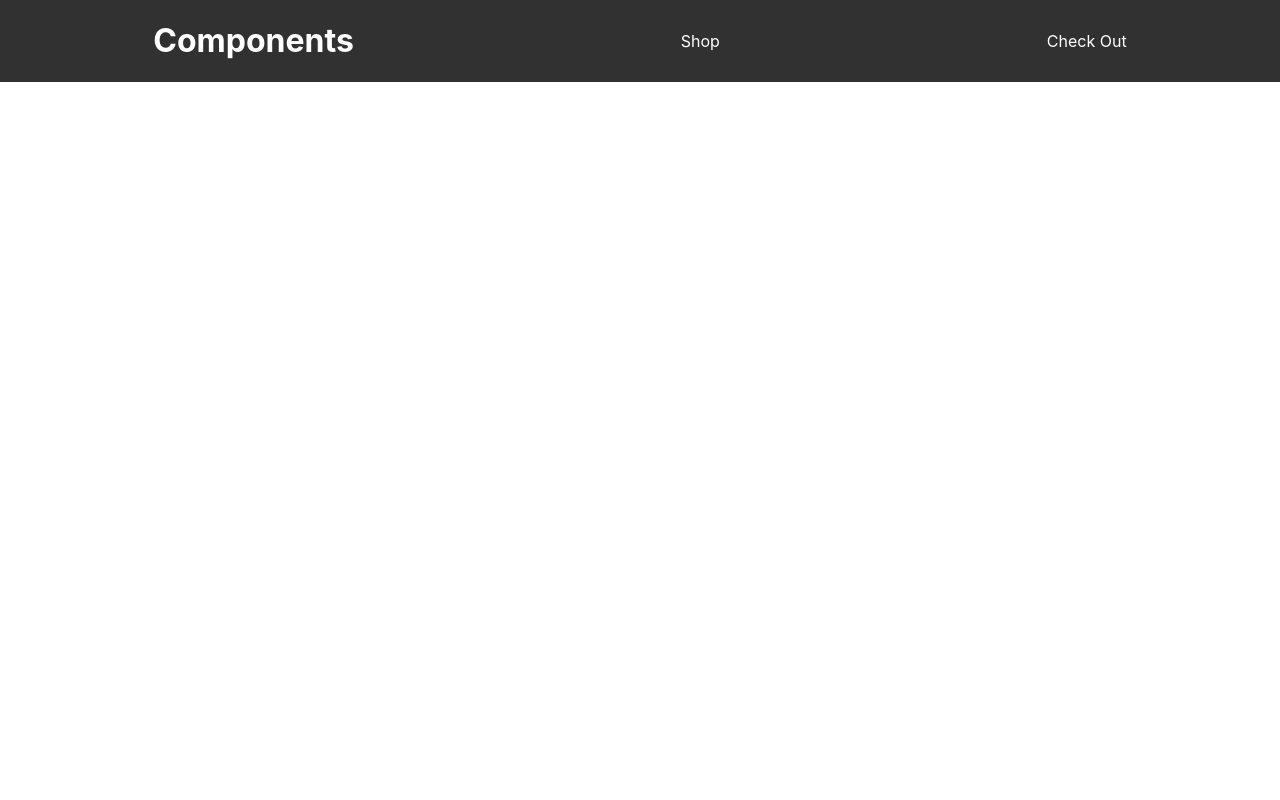
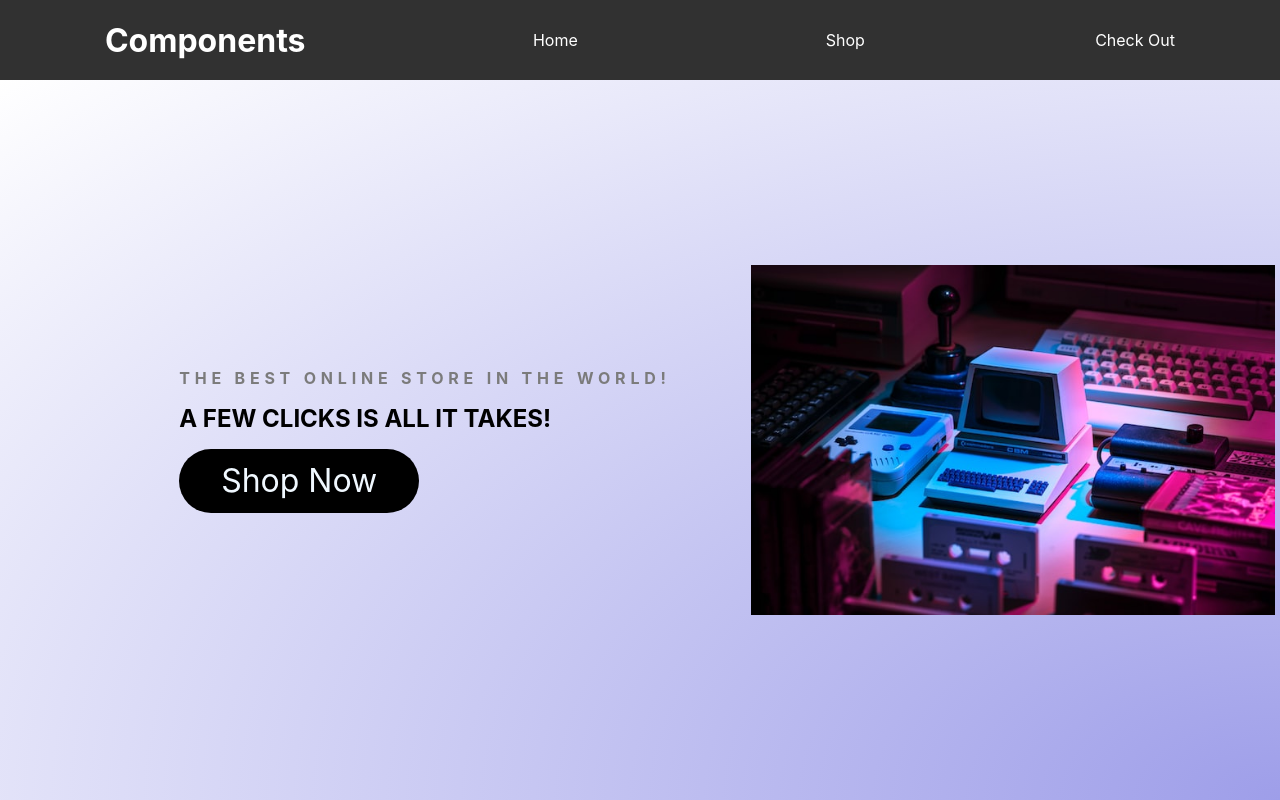
Before and after one commit to Sunjcar/shopping-cart, a React (Create React App) app: page / in a window 1280 px wide. Built offline with nearby package versions, Linux system fonts and the light colour scheme.

Commit message:
Home Component and styling

```diff
--- /dev/null
+++ b/src/App.css
@@ -0,0 +1,45 @@
+* {
+    margin: 0;
+    padding: 0;
+    -webkit-box-sizing: border-box;
+    box-sizing: border-box;
+    font-family: -apple-system, BlinkMacSystemFont, 'Segoe UI', 'Roboto', 'Oxygen', 'Ubuntu', 'Cantarell', 'Fira Sans', 'Droid Sans', 'Helvetica Neue', sans-serif;
+}
+
+section {
+    display: flex;
+    flex-direction: column;
+    gap: 1rem;
+}
+
+section p {
+    color: rgb(123, 123, 123);
+    font-weight: bold;
+    letter-spacing: 0.3rem;
+    text-transform: uppercase;
+}
+
+section h1 {
+    text-transform: uppercase;
+}
+
+section button {
+    width: 15rem;
+    height: 4rem;
+    border-radius: 2rem;
+    background-color: black;
+    color: aliceblue;
+    border: none;
+    outline: none;
+    font-size: 2rem;
+    display: flex;
+    justify-content: center;
+    align-items: center;
+    cursor: pointer;
+}
+
+button:hover {
+    transform: translateY(-2px);
+    box-shadow: 0 2px 3px 0 hsl(0 0% 0% / 0.1);
+
+}
--- a/src/App.js
+++ b/src/App.js
@@ -1,9 +1,12 @@
+import Home from "./Components/Home";
 import Nav from "./Components/Nav";
+import './App.css';
 
 function App() {
   return (
     <div className="App">
       <Nav/>
+      <Home/>
     </div>
   );
 }
--- /dev/null
+++ b/src/Components/Home.js
@@ -0,0 +1,45 @@
+import React from 'react'
+import styled from 'styled-components'
+import computer from '/home/rc/repos/shopping-cart/src/lorenzo-herrera-p0j-mE6mGo4-unsplash.jpg'
+
+function Home() {
+    return (
+        <Wrapper>
+            <section>
+                <p>
+                    The best online store in the world!
+                </p>
+                <h1>
+                    A few clicks is all it takes!
+                </h1>
+                <button>
+                    Shop Now
+                </button>
+            </section>
+            <Img>
+                <img src={computer} alt='something beautiful' />
+            </Img>
+        </Wrapper>
+    )
+}
+
+export default Home
+
+const Wrapper = styled.div`
+display:flex;
+justify-content: center;
+align-items: center;
+padding: 4rem;
+gap:5rem;
+flex-wrap:wrap;
+height:90vh;
+background: #9E9EE9;
+background: -webkit-radial-gradient(bottom right, #9E9EE9, #FFFFFF);
+background: -moz-radial-gradient(bottom right, #9E9EE9, #FFFFFF);
+background: radial-gradient(to top left, #9E9EE9, #FFFFFF);`
+
+const Img = styled.div`
+display: flex;
+width: 350px;
+height: 350px;
+border-radius: 16px;`
--- a/src/Components/Nav.js
+++ b/src/Components/Nav.js
@@ -5,6 +5,11 @@ function Nav() {
     return (
         <Wrapper>
             <h1>Components</h1>
+            <List>
+                <li>
+                    Home
+                </li>
+            </List>
             <List>
                 <li>Shop</li>
             </List>
```
Also changed, not shown: src/lorenzo-herrera-p0j-mE6mGo4-unsplash.jpg (added).
